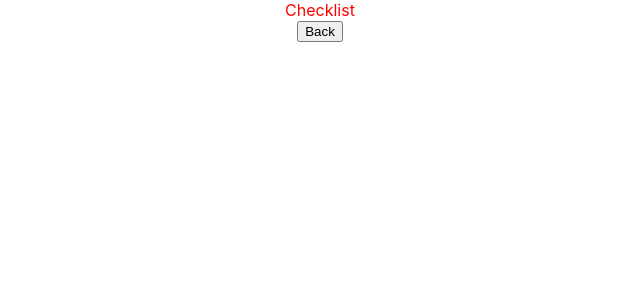
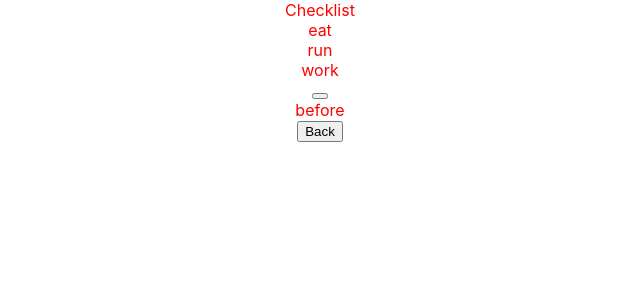
Before and after one commit to jonyeokj/Pigeon, a React (Create React App) app: page /Pigeon/checklist in a window 1280 px wide. Shown: the top 300 px of the page, without its empty margins (320-960 px from the left). Built offline with nearby package versions, Linux system fonts and the light colour scheme.

Commit message:
Fetch Module Information in Coocoo

```diff
--- a/src/App.js
+++ b/src/App.js
@@ -12,6 +12,7 @@ import Timetable from "./components/Timetable";
 import User from "./components/User";
 
 function App() {
+
   return (
     <div className="app">
       <Router>
--- a/src/components/Checklist/Checklist.css
+++ b/src/components/Checklist/Checklist.css
@@ -2,3 +2,8 @@
   text-align: center;
   color: red;
 }
+
+.checklistWrapper {
+  display: flex;
+  flex-direction: column;
+}
--- a/src/components/Checklist/Checklist.js
+++ b/src/components/Checklist/Checklist.js
@@ -1,13 +1,34 @@
-import React from 'react';
+import React, { useState, useEffect } from "react";
 import "./Checklist.css";
 import { useNavigate } from "react-router-dom";
 
 const Checklist = () => {
   const navigate = useNavigate();
 
+  // call API to get serverData
+  const [checklist, setChecklist] = useState(["eat", "run", "work"]);
+
+  //useState
+  //useEffect
+  //useContext > optional
+  const [tester, setTester] = useState("before");
+
+  useEffect(() => {
+    if (checklist.length < 3) {
+      setTester("after");
+    }
+  }, [checklist]);
+
   return (
     <div className="text">
       <div>Checklist</div>
+      <div className="checklistWrapper">
+        {checklist.map((item) => (
+          <div>{item}</div>
+        ))}
+      </div>
+      <button onClick={() => setChecklist(["eat"])}></button>
+      <div>{tester}</div>
       <button onClick={() => navigate("/Pigeon/Dashboard")}> Back</button>
     </div>
   );
--- a/src/components/Coocoo/Coocoo.js
+++ b/src/components/Coocoo/Coocoo.js
@@ -1,13 +1,61 @@
-import React from 'react';
+import React, { useEffect, useState } from 'react';
 import "./Coocoo.css";
+import { useAuthState } from "react-firebase-hooks/auth";
 import { useNavigate } from "react-router-dom";
+import { auth, db } from '../../firebase';
+import { query, collection, getDocs, where } from "firebase/firestore";
+import { getAuth, onAuthStateChanged } from "firebase/auth";
 
 const Coocoo = () => {
+  const [user, loading, error] = useAuthState(auth);
+  const [modules, setModules] = useState([]);
+  const [links, setLinks] = useState([]);
   const navigate = useNavigate();
+
+  const fetchModules = async () => {
+    try {
+      const q = query(collection(db, "users"), where("uid", "==", user?.uid));
+      const doc = await getDocs(q);
+      const data = doc.docs[0].data();
+      console.log(data)
+
+      setModules(data.modules);
+    } catch (err) {
+      console.error(err);
+      alert("An error occured while fetching user data");
+    }
+  };
+
+  const fetchLinks = async () => {
+    try {
+      const q = query(collection(db, "modules"), where("code", "in", modules));
+      const doc = await getDocs(q);
+      const list = doc.docs.map(link => link.data().text)
+
+
+      setLinks(list);
+    } catch (err) {
+      console.error(err);
+      alert("An error occured while fetching user data");
+    }
+  };
+
+  useEffect(() => {
+    if (loading) return;
+    if (!user) return navigate("/");
+    fetchModules();
+  }, [user, loading]);
+
+  useEffect(() => {
+    if (modules.length > 0) {
+      fetchLinks();
+    }
+  }, [modules]);
 
   return (
     <div className="text">
       <div>Coocoo</div>
+      <div>{links}</div>
       <button onClick={() => navigate("/Pigeon/Dashboard")}> Back</button>
     </div>
   );
--- a/src/components/Dashboard.js
+++ b/src/components/Dashboard.js
@@ -26,7 +26,6 @@ function Dashboard() {
   useEffect(() => {
     if (loading) return;
     if (!user) return navigate("/");
-
     fetchUserName();
   }, [user, loading]);
 
--- a/src/firebase.js
+++ b/src/firebase.js
@@ -1,4 +1,5 @@
 import { initializeApp } from "firebase/app";
+
 import {
   GoogleAuthProvider,
   getAuth,
@@ -8,6 +9,7 @@ import {
   sendPasswordResetEmail,
   signOut,
 } from "firebase/auth";
+
 import {
   getFirestore,
   query,
@@ -45,6 +47,7 @@ const signInWithGoogle = async () => {
         name: user.displayName,
         authProvider: "google",
         email: user.email,
+        modules: ["cs1010", "cs2030", "cs2040"]
       });
     }
   } catch (err) {
@@ -71,6 +74,7 @@ const registerWithEmailAndPassword = async (name, email, password) => {
       name,
       authProvider: "local",
       email,
+      modules: ["cs1010", "cs2030", "cs2040"]
     });
   } catch (err) {
     console.error(err);
```
Also changed, not shown: src/components/Coocoo/config.js (deleted, +0 -7 lines), 15 other files (tests, documents, lock files or other folders).
